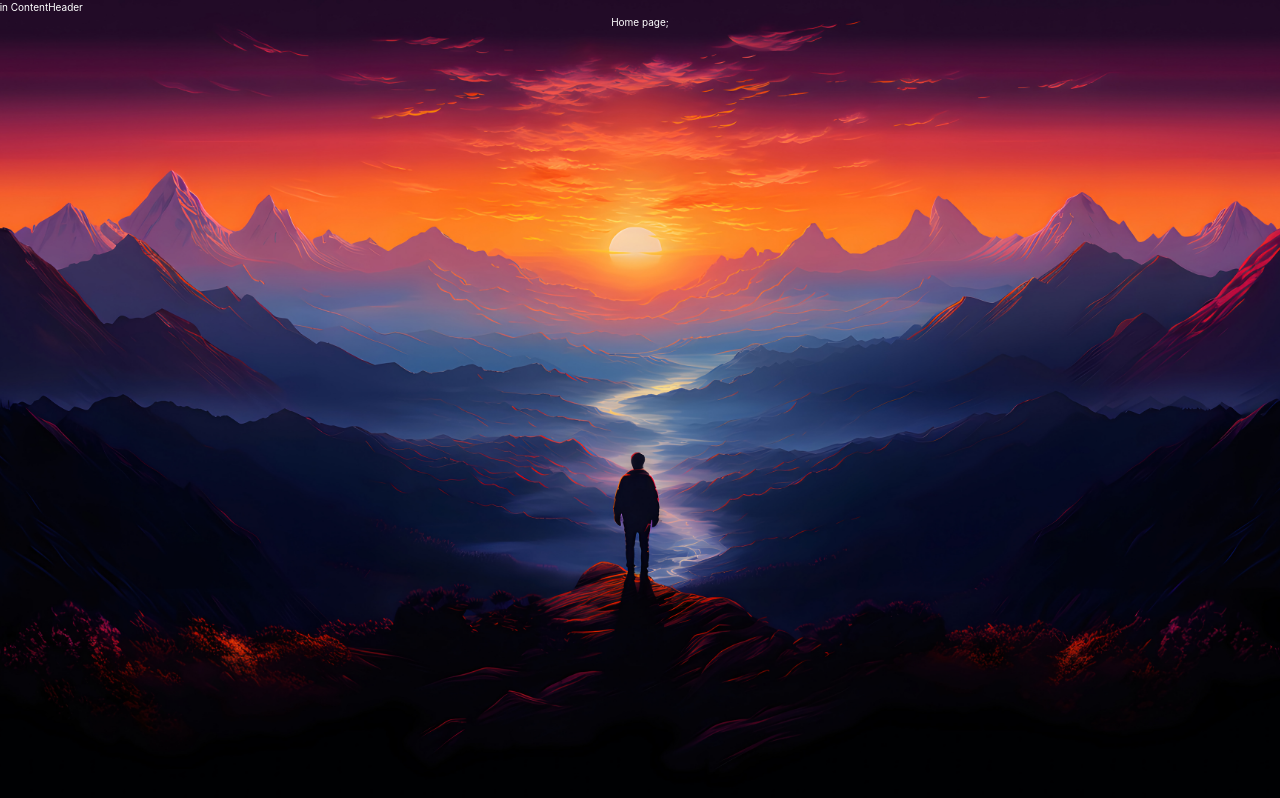
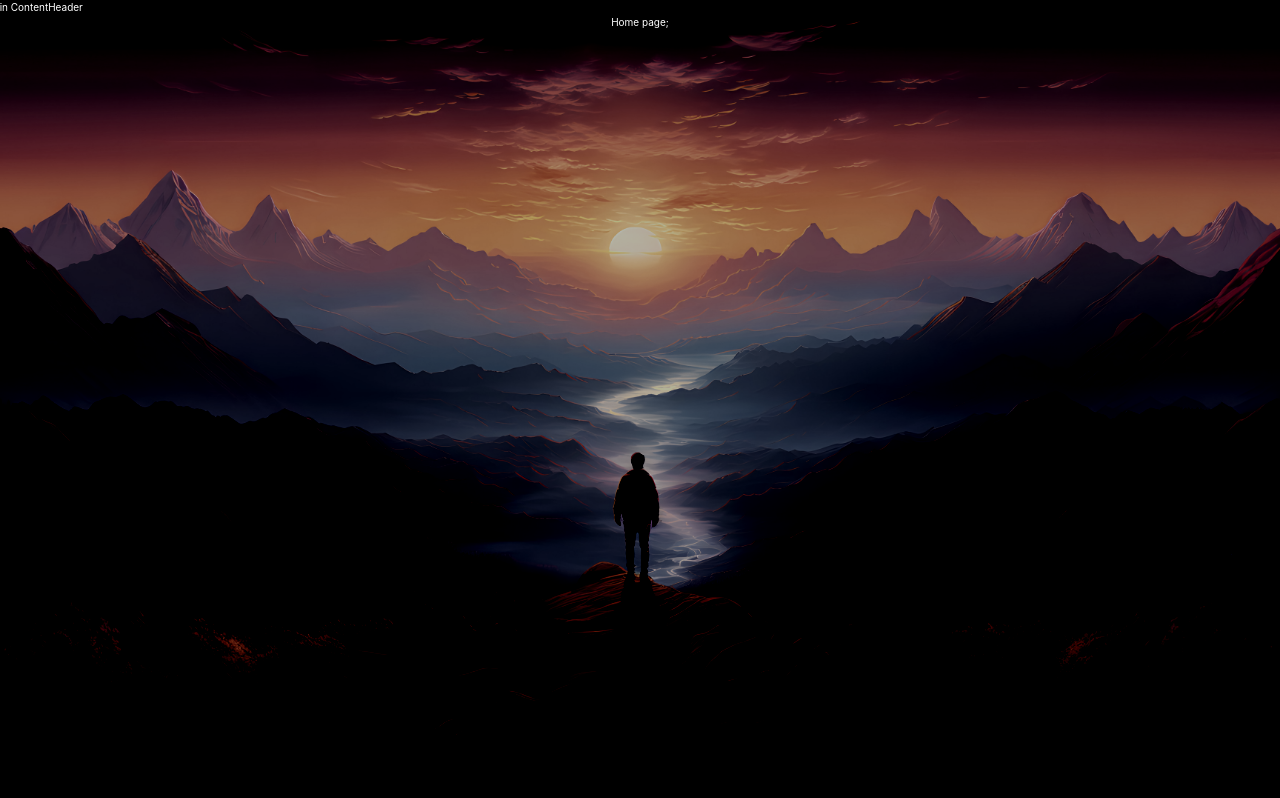
Before and after one commit to riju-talk/portfolio-site, a React (Create React App) app in the folder site-content/niles2.0/: page / in a window 1280 px wide. Built offline with nearby package versions, Linux system fonts and the light colour scheme; a web font is replaced by a local one.

Commit message:
image patched

```diff
--- a/site-content/niles2.0/src/index.css
+++ b/site-content/niles2.0/src/index.css
@@ -20,13 +20,30 @@ html{
     height: 100%;
 }
 
-body{
+body {
+    background-color: #070813;
     width: 100%;
     height: 100vh; /* Adjust height as needed */
-    background-image: url('./assets/sunset-horizon-standing-alone-mountains-scenery-ai-art-4k-wallpaper-uhdpaper.com-715@1@l.jpg'); /* Replace 'your-image.jpg' with your image file path */
-    background-size: cover; /* Cover the entire container */
+    position: relative; /* Position relative for pseudo-element */
+    color: #ffffff;
+}
+
+body::before {
+    content: '';
+    position: absolute;
+    top: 0;
+    left: 0;
+    width: 100%;
+    height: 100%;
+    background-image: url('./assets/sunset-horizon-standing-alone-mountains-scenery-ai-art-4k-wallpaper-uhdpaper.com-715@1@l.jpg');
+    background-size: cover;
     background-position: center;
+    filter: saturate(40%) contrast(140%) brightness(70%);
+    color: #ffffff;
+    opacity: 1; /* Adjust opacity to your preference */
+    z-index: -1
 }
+
 
 #root{
     height: 100%;
```
